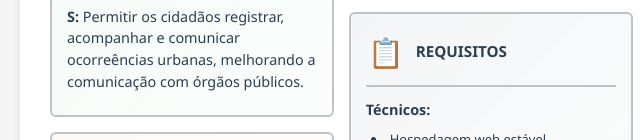
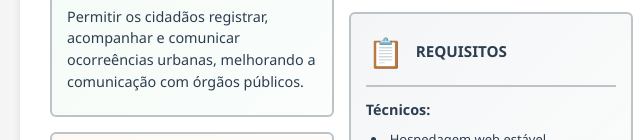
Before and after one commit to Rybarck/cidadao-conectado-pmc, a website: page index.html in a window 1280 px wide. Shown: the part 660-800 px from the top of the page, 0-640 px from the left. Drawn offline with Linux system fonts and the light colour scheme.

Commit message:
Fix strong tag in urban occurrences description

```diff
--- a/index.html
+++ b/index.html
@@ -38,7 +38,7 @@
 <h3>OBJ SMART</h3>
 </div>
 <div class="box-content">
-<p><strong>S:</strong> Permitir os cidadãos registrar, acompanhar e comunicar ocorreências urbanas, melhorando a comunicação com órgãos públicos.</p>
+<p><strong></strong> Permitir os cidadãos registrar, acompanhar e comunicar ocorreências urbanas, melhorando a comunicação com órgãos públicos.</p>
 </div>
 </div>
 
```
